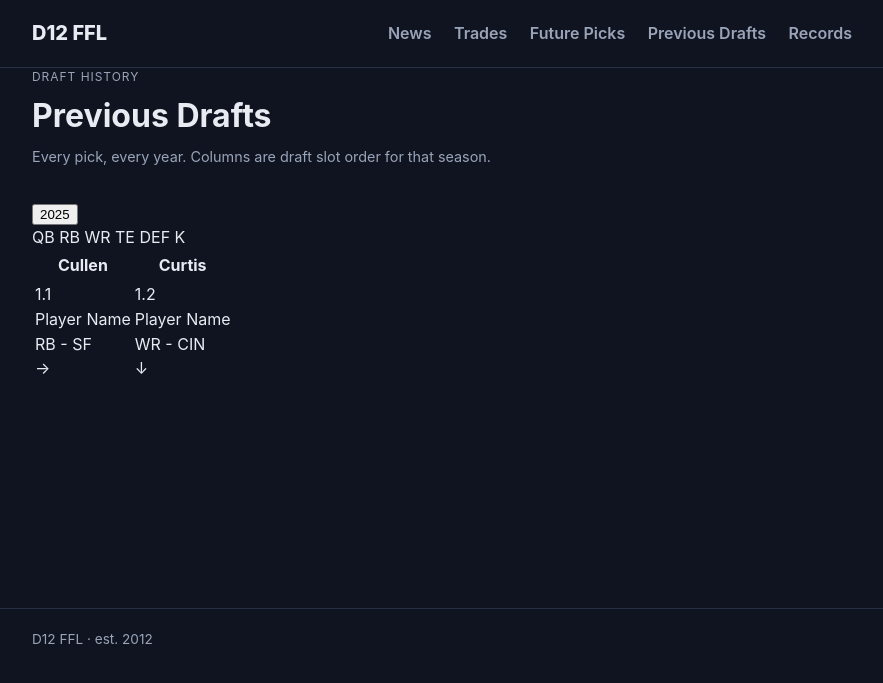
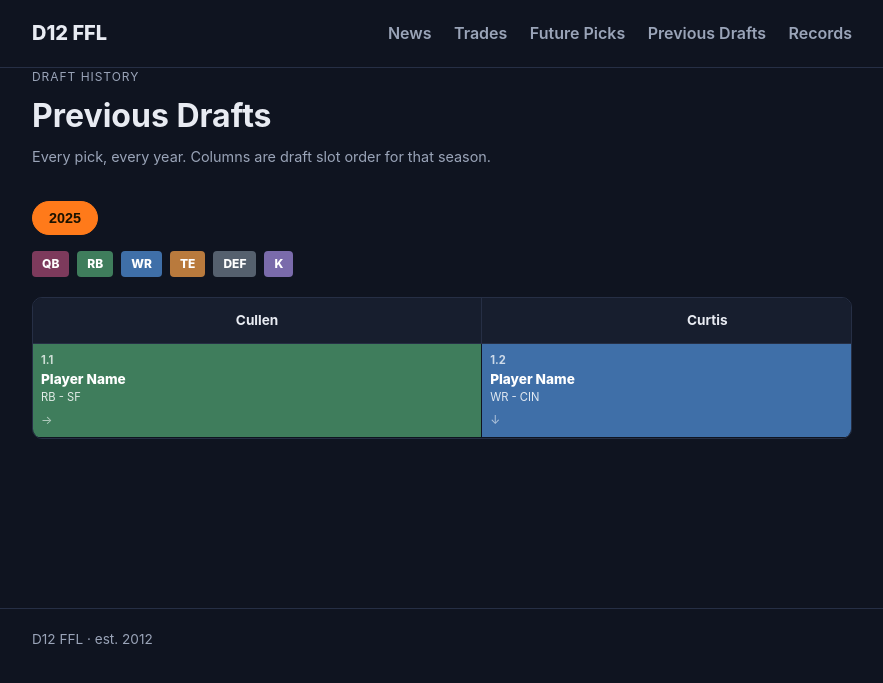
Before and after one commit to cullenhgn/D12-FFL-Website, a Jekyll site: the page built from previous-drafts/index.md, in a window 1280 px wide. Shown: the top 683 px of the page, without its empty margins (198-1081 px from the left). Built offline with Jekyll 4.4.1, drawn with Linux system fonts in a browser that asks for light colours.

Commit message:
Add files via upload

```diff
--- a/assets/css/style.css
+++ b/assets/css/style.css
@@ -289,3 +289,89 @@ h1, h2, h3 { color: var(--text); }
 @media (max-width: 600px) {
   .trade-teams { grid-template-columns: 1fr; }
 }
+
+/* Previous Drafts board */
+.pd-tabs {
+  display: flex;
+  gap: 8px;
+  flex-wrap: wrap;
+  margin-bottom: 16px;
+}
+.pd-tab {
+  background: var(--panel);
+  border: 1px solid var(--border);
+  color: var(--muted);
+  font-weight: 700;
+  padding: 8px 16px;
+  border-radius: 999px;
+  cursor: pointer;
+  font-size: 0.9rem;
+}
+.pd-tab:hover { color: var(--text); }
+.pd-tab-active {
+  background: var(--accent);
+  border-color: var(--accent);
+  color: #1a1200;
+}
+
+.pd-legend {
+  display: flex;
+  gap: 8px;
+  flex-wrap: wrap;
+  margin-bottom: 20px;
+}
+.pd-legend-item {
+  font-size: 0.75rem;
+  font-weight: 800;
+  padding: 4px 10px;
+  border-radius: 4px;
+  color: #fff;
+}
+
+.pd-board-wrap { margin-bottom: 20px; }
+.pd-board-scroll {
+  overflow-x: auto;
+  border: 1px solid var(--border);
+  border-radius: 10px;
+}
+.pd-board {
+  border-collapse: collapse;
+  width: 100%;
+  min-width: 900px;
+}
+.pd-board thead th {
+  background: var(--panel);
+  color: var(--text);
+  font-weight: 700;
+  padding: 12px 10px;
+  text-align: center;
+  border-bottom: 1px solid var(--border);
+  border-right: 1px solid var(--border);
+  position: sticky;
+  top: 0;
+  font-size: 0.85rem;
+}
+.pd-board thead th:last-child { border-right: none; }
+
+.pd-cell {
+  vertical-align: top;
+  padding: 8px;
+  border-right: 1px solid var(--bg);
+  border-bottom: 1px solid var(--bg);
+  min-width: 90px;
+  color: #fff;
+}
+.pd-pick-num { font-size: 0.7rem; opacity: 0.75; font-weight: 700; }
+.pd-player { font-weight: 800; font-size: 0.85rem; margin: 2px 0; line-height: 1.15; }
+.pd-meta { font-size: 0.7rem; opacity: 0.85; }
+.pd-arrow { font-size: 0.75rem; opacity: 0.6; margin-top: 4px; }
+.pd-empty { color: var(--muted); text-align: center; padding: 10px 0; }
+
+/* Position colors */
+.pd-pos-QB { background: #7d3a5c; }
+.pd-pos-RB { background: #3f7d5c; }
+.pd-pos-WR { background: #3f6fa8; }
+.pd-pos-TE { background: #b97a3d; }
+.pd-pos-DEF { background: #55606e; }
+.pd-pos-DST { background: #55606e; }
+.pd-pos-K { background: #7a6bab; }
```
